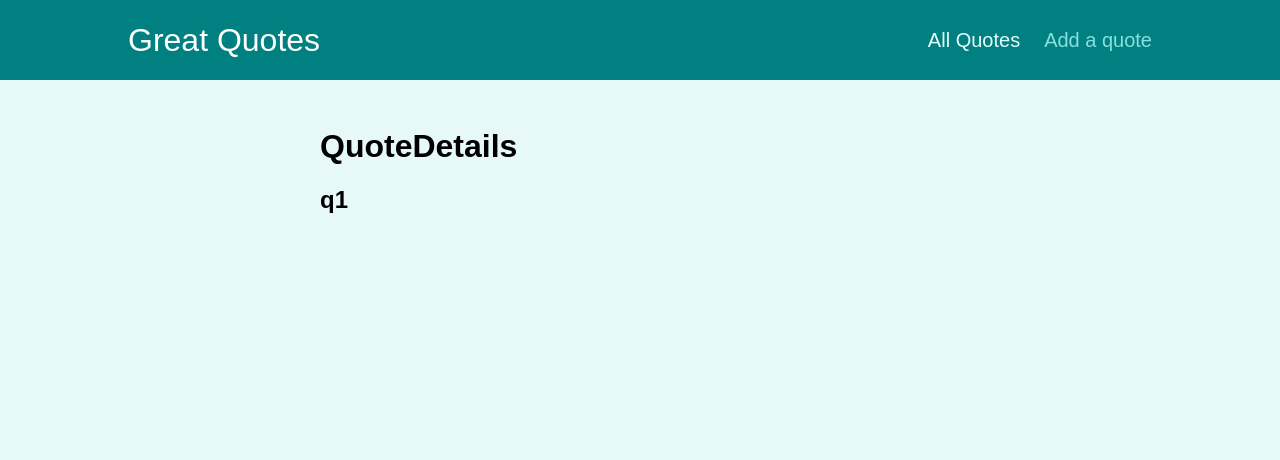
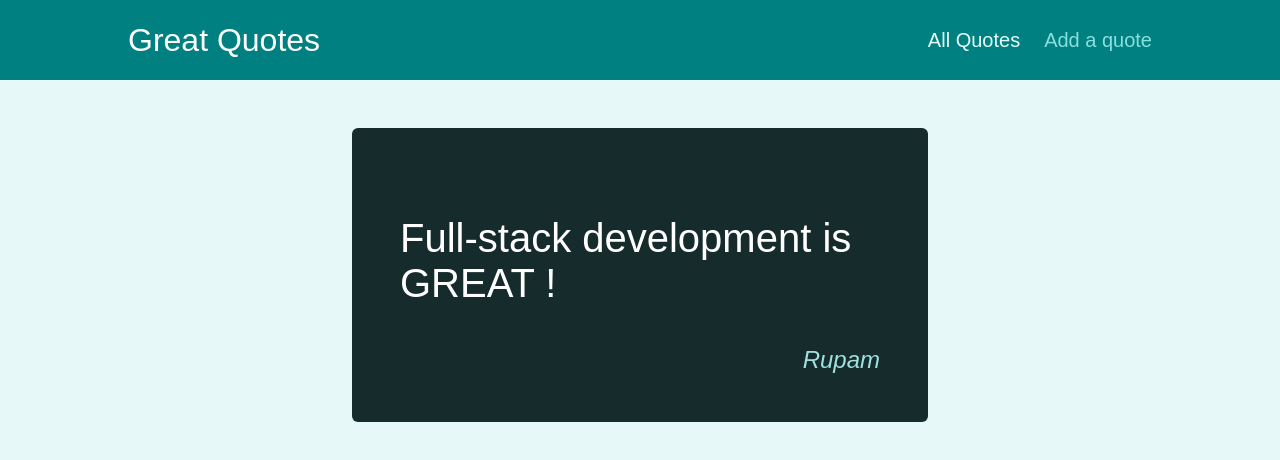
Before and after one commit to rupamsutar/Great-Quotes, a React (Create React App) app: page /quotes/q1 in a window 1280 px wide. Shown: the top 460 px of the page. Built offline with nearby package versions, Linux system fonts and the light colour scheme.

Commit message:
Outputting data on details page

```diff
--- a/src/components/quotes/QuoteItem.js
+++ b/src/components/quotes/QuoteItem.js
@@ -1,4 +1,5 @@
 import classes from './QuoteItem.module.css';
+import {Link} from "react-router-dom";
 
 const QuoteItem = (props) => {
   return (
@@ -9,9 +10,9 @@
         </blockquote>
         <figcaption>{props.author}</figcaption>
       </figure>
-      <a className='btn'>
+      <Link to={`/quotes/${props.id}`}  className='btn'>
         View Fullscreen
-      </a>
+      </Link>
     </li>
   );
 };
--- a/src/pages/QuoteDetails.js
+++ b/src/pages/QuoteDetails.js
@@ -1,12 +1,24 @@
 import React from "react";
 import { useParams, Route } from "react-router-dom";
 import Comments from "../components/comments/Comments"
+import HighlightedQuote from "../components/quotes/HighlightedQuote";
 const QuoteDetails = () => {
+
+    const DUMMY_QUOTES = [
+        {id: "q1", author:"Rupam", text: "Full-stack development is GREAT !"},
+        {id:"q2", author:"Pranali", text:"Testing is L O V E !"}
+    ];
+
     const params = useParams();
+
+    const quote = DUMMY_QUOTES.find(quote => quote.id === params.quoteID);
+    if (!quote) {
+        return <p>No Quote Found</p>
+    }
+
     return(
         <React.Fragment>
-            <h1>QuoteDetails</h1>
-            <h2>{params.quoteID}</h2>
+            <HighlightedQuote text={quote.text} author={quote.author} />
             <Route path={`/quotes/${params.quoteID}/comments`}>
                 <Comments />
             </Route>
```
Also changed, not shown: src/components/quotes/QuoteList.js (line endings or trailing spaces).
